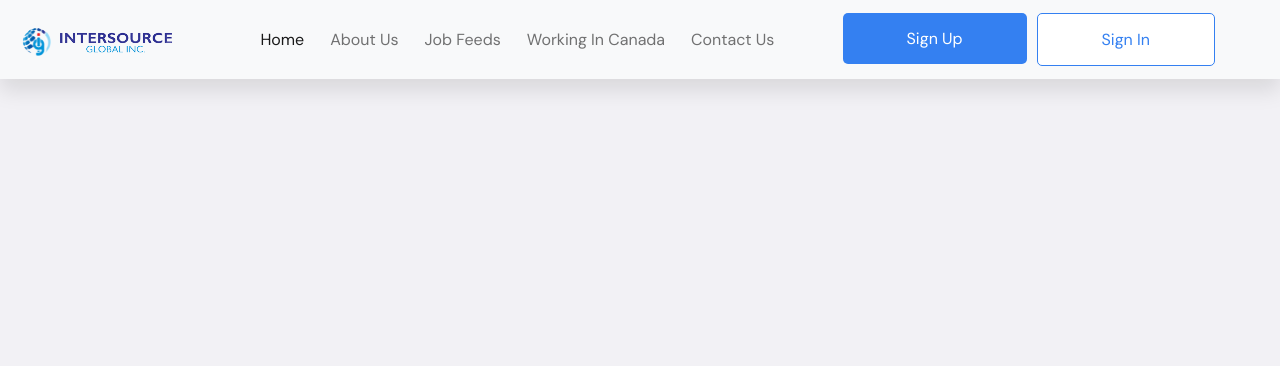
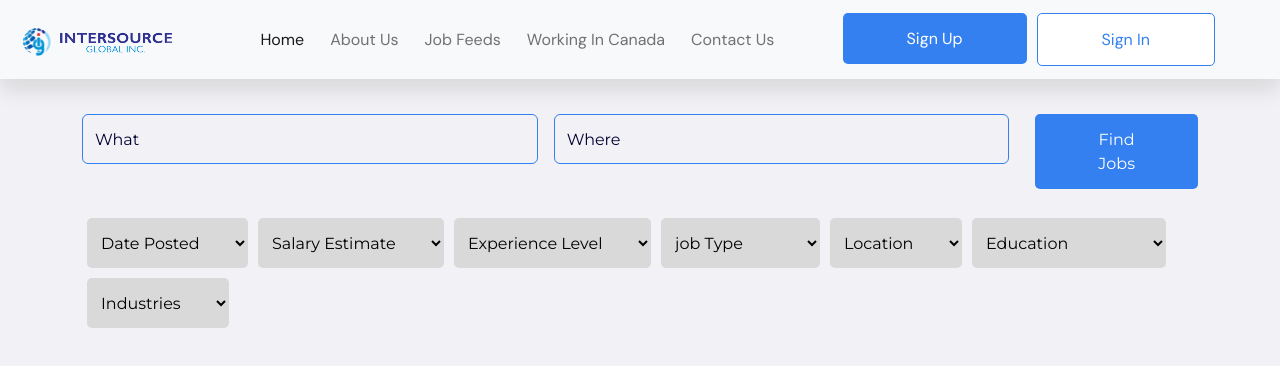
Before and after one commit to Falasefemi2/NewIntersource, a React (Create React App) app: page /jobfeed in a window 1280 px wide. Shown: the top 366 px of the page. Built offline with nearby package versions, Linux system fonts and the light colour scheme.

Commit message:
making progress

```diff
--- /dev/null
+++ b/src/components/FormSelection.jsx
@@ -0,0 +1,58 @@
+import React from "react";
+
+const FormSelection = () => {
+  return (
+    <>
+      <select className="form-selection">
+        <option defaultValue="" disabled="">
+          Date Posted
+        </option>
+        <option value="1">01</option>
+      </select>
+      <select className="form-selection">
+        <option defaultValue="">Salary Estimate</option>
+        <option value="1">$100</option>
+        <option value="2">$300</option>
+        <option value="3">$3,000</option>
+      </select>
+
+      <select className="form-selection">
+        <option defaultValue="">Experience Level</option>
+        <option value="1">0 - 6 months</option>
+        <option value="2">1 year</option>
+        <option value="3">2 years</option>
+      </select>
+
+      <select className="form-selection">
+        <option defaultValue="">job Type</option>
+        <option value="1">Intern</option>
+        <option value="2">Beginner</option>
+        <option value="3">Professional</option>
+        <option value="3">Expert</option>
+      </select>
+
+      <select className="form-selection">
+        <option defaultValue="">Location</option>
+        <option value="1">Canada</option>
+        <option value="2">USA</option>
+        <option value="3">Australia</option>
+      </select>
+
+      <select className="form-selection">
+        <option defaultValue="">Education</option>
+        <option value="1">Undergraduates</option>
+        <option value="2">BSc</option>
+        <option value="3">Master</option>
+      </select>
+
+      <select className="form-selection">
+        <option defaultValue="">Industries</option>
+        <option value="1">One</option>
+        <option value="2">Two</option>
+        <option value="3">Three</option>
+      </select>
+    </>
+  );
+};
+
+export default FormSelection;
--- a/src/components/index.js
+++ b/src/components/index.js
@@ -14,6 +14,7 @@ import Objective from "./Objective";
 import Recruitment from "./Recruitment";
 import Staff from "./Staff";
 import Contain from "./Contain";
+import FormSelection from "./FormSelection";
 
 export {
     Navbar,
@@ -31,5 +32,6 @@ export {
     Objective,
     Recruitment,
     Staff,
-    Contain
+    Contain,
+    FormSelection
 }
--- a/src/index.css
+++ b/src/index.css
@@ -681,6 +681,142 @@ section {
     border: 1px solid #3480F1 !important;
 }
 
+.employment-header{
+    font-weight: 800;
+    font-family: 'Montserrat';
+    background-image: var(--linear-gradient3);
+    background-size: 70% auto;
+    background-clip: text;
+    -webkit-background-clip: text;
+    -webkit-text-fill-color: transparent;
+
+}
+.card-title2{
+    margin-bottom: 2px;
+}
+.canada-header{
+    font-family: 'Montserrat';
+    font-weight: 600;
+    color: #102544;
+}
+.card-text{
+    font-family: 'Dm sans', 'Segoe UI', Tahoma, Geneva, Verdana, sans-serif;
+    color: #585858;
+}
+.layoffs-section{
+    min-height: -2px;
+}
+.jobs-section{
+    margin-top: 10px;
+    min-height: 7vh;
+}
+.textarea1,
+    input[type=text] {
+    border: 1px solid #3480F1 !important;
+    background-color: #F2F1F5;
+}
+select{
+    margin: 5px !important;
+    padding: 10px;
+    padding-right: 2rem !important;
+    border: none;
+    border: 5px;
+}
+
+textarea{
+    border: 1px solid #3480F1;
+    border-radius: 5px;
+    background-color: #F2F1F5 !important;
+    resize: none;
+}
+/* .textarea1{
+    border: 1px solid #000000 !important;
+} */
+.form-control-1, .form-control-2, .form-control3, .form-control-4{
+    height: 50px;
+}
+.form-control-1::placeholder{
+    color: rgb(3, 3, 51) !important;
+}
+.form-control-2::placeholder{
+    color: rgb(3, 3, 51) !important;
+}
+.form-selection{
+    height: 50px;
+    border-radius: 5px;
+    background-color: #d9d9d9;
+}
+.hear{
+    border: 1px solid #3480F1;
+    border-radius: 5px;
+    padding-left: 1.2rem;
+}
+.twit-active{
+    background-color: #3480F1;
+}
+ hr{
+    color: black;
+    margin-top: 10px;
+    width: 100%;
+}
+
+.contacts{
+    min-height: 100vh;
+    color: black;
+}
+.upload-header{
+    padding-top: 40px;
+    padding-left: 7rem;
+    color: black;
+    font-family: 'Montserrat';
+    font-weight: 600;
+}
+
+.jobs-card-section{
+    min-height: 100vh;
+    /* background-color: red; */
+}
+.jobs-btn{
+    padding: .85rem 3rem !important;
+    border-radius: 5px;
+    margin-left: 10px;
+    border: none;
+    background-color: #3480F1;
+    color: white !important;
+    cursor: pointer;
+}
+.jobs-btn:hover{
+    background: white !important;
+    color: #3480F1 !important;
+    cursor: pointer;
+}
+
+textarea{
+    border: 1px solid #3480F1;
+    border-radius: 5px;
+    background-color: #F2F1F5 !important;
+    resize: none;
+}
+/* .textarea1{
+    border: 1px solid #000000 !important;
+} */
+.form-control-1, .form-control-2, .form-control3, .form-control-4{
+    height: 50px;
+}
+.form-control-1::placeholder{
+    color: rgb(3, 3, 51) !important;
+}
+.form-control-2::placeholder{
+    color: rgb(3, 3, 51) !important;
+}
+.form-selection{
+    height: 50px;
+    border-radius: 5px;
+    background-color: #d9d9d9;
+}
+
+
+
 
 
 
--- a/src/pages/AboutUs.jsx
+++ b/src/pages/AboutUs.jsx
@@ -1,5 +1,5 @@
 import React from "react";
-import { Navbar, AboutIntersource, WhoSection, Objective, Recruitment, Staff } from "../components";
+import { Navbar, AboutIntersource, WhoSection, Objective, Recruitment, Staff, QuoteSection, FooterSection } from "../components";
 
 const AboutUs = () => {
   return (
@@ -22,6 +22,8 @@ const AboutUs = () => {
       <Objective />
       <Recruitment />
       <Staff />
+      <QuoteSection />
+      <FooterSection />
     </>
   );
 };
--- a/src/pages/JobsFeed.jsx
+++ b/src/pages/JobsFeed.jsx
@@ -1,12 +1,42 @@
-import React from 'react'
-import { Navbar } from '../components'
+import React from "react";
+import { FormSelection, Navbar } from "../components";
 
 const JobsFeed = () => {
   return (
-    <><Navbar />
-    JobFeed
+    <>
+      <Navbar />
+      <section className="jobs-section">
+        <div className="container text-white">
+          <div className="row">
+            <div className="col-12">
+              <form className="row g-3 py-4">
+                <div className="col-md-5">
+                  <input
+                    type="text"
+                    className="form-control form-control-1"
+                    placeholder="What"
+                  />
+                </div>
+                <div className="col-md-5">
+                  <input
+                    type="text"
+                    className="form-control form-control-1"
+                    placeholder="Where"
+                  />
+                </div>
+                <div className="col">
+                  <button type="submit" className="jobs-btn">
+                    Find Jobs
+                  </button>
+                </div>
+              </form>
+              <FormSelection />
+            </div>
+          </div>
+        </div>
+      </section>
     </>
-  )
-}
+  );
+};
 
-export default JobsFeed
+export default JobsFeed;
```
